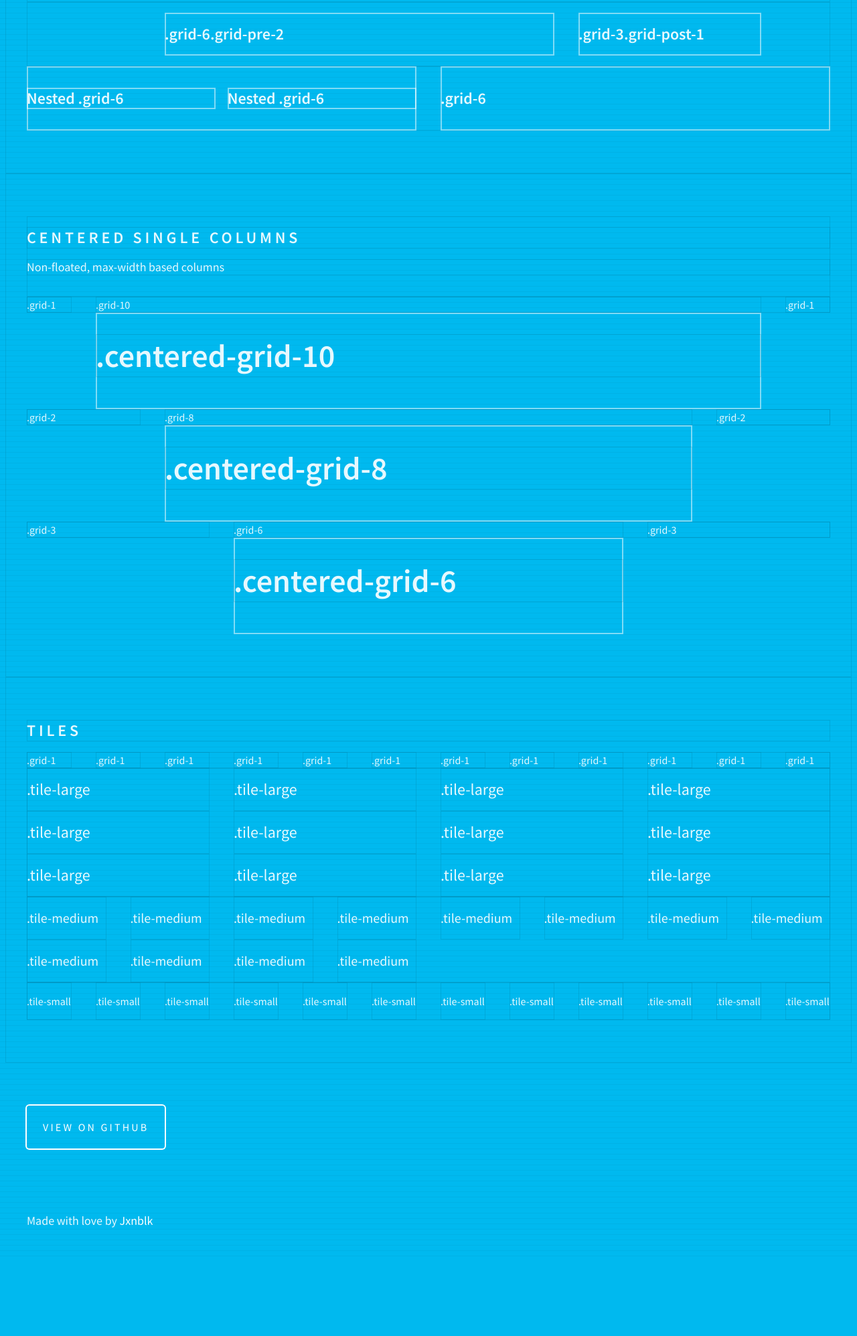
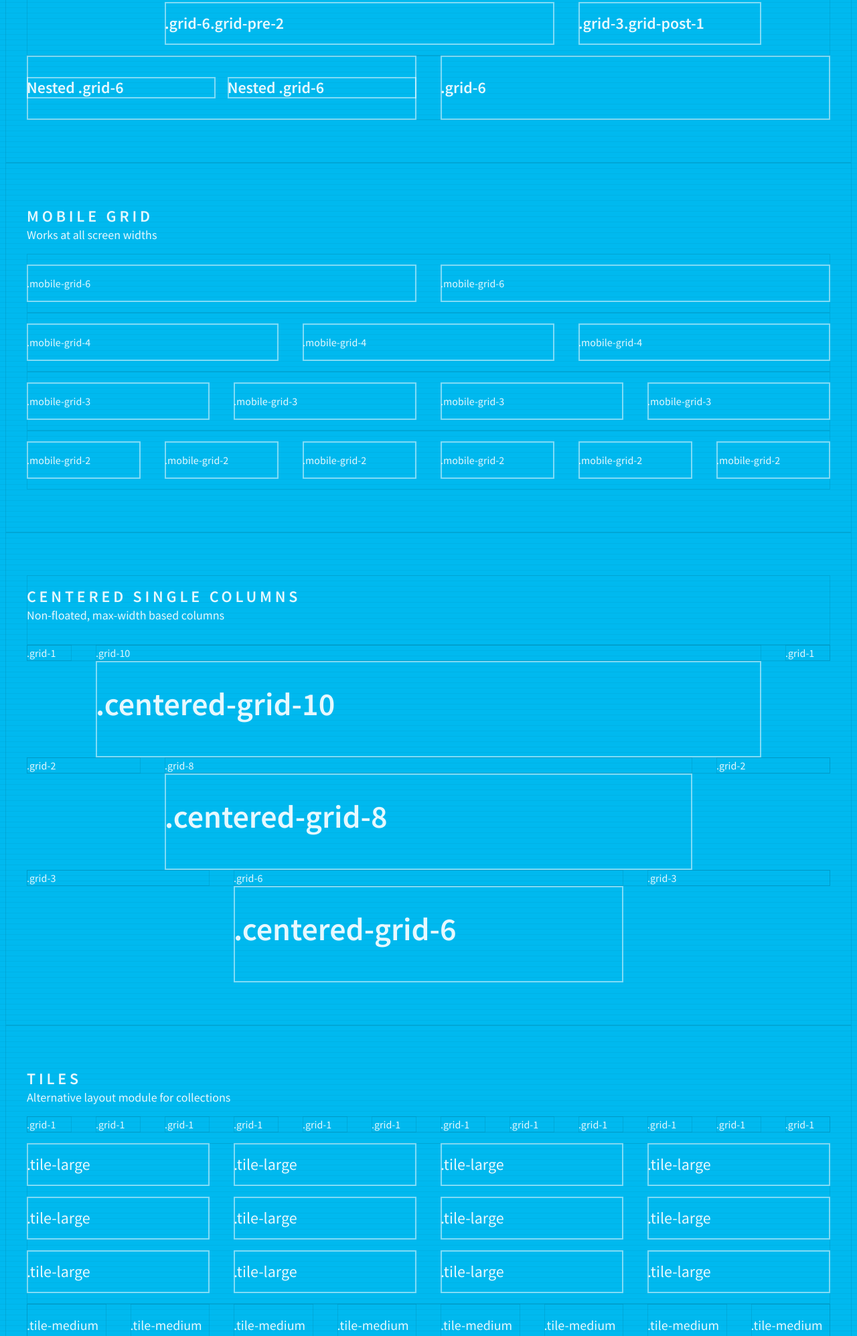
Before and after one commit to jxnblk/tempo, a plain HTML site: page index.html in a window 1280 px wide. Shown: the part 805-2800 px from the top of the page at 67% size. Before the commit the page ends 2688 px from the top, so only its background shows below. Drawn offline with Linux system fonts and the light colour scheme.

Commit message:
Mobile grid

```diff
--- a/index.html
+++ b/index.html
@@ -7,6 +7,7 @@
   <meta name="description" content="Responsive layout modules for BASSCSS">
   <meta name="viewport" content="width=device-width, initial-scale=1">
   <link rel="stylesheet" href="site/style.css" />
+  <link rel="stylesheet" href="tempo.css" />
   <link href='http://fonts.googleapis.com/css?family=Source+Sans+Pro:400,600' rel='stylesheet' type='text/css'>
 </head>
 
@@ -19,7 +20,7 @@
 
   <section id="grid" class="container px2 py4 outline">
     <div class="py1">
-      <h1 class="h3 caps">12 Column Flexible Grid System</h1>
+      <h1 class="h3 caps mb0">12 Column Flexible Grid System</h1>
     </div>
     <div class="clearfix h2 bold py1">
       <div class="grid grid-8 py1 box">.grid-8</div>
@@ -62,32 +63,6 @@
       <div class="grid grid-6 box">.grid-6</div>
       <div class="grid grid-6 box">.grid-6</div>
     </div>
-
-    <!--
-    <div class="clearfix">
-      <div class="grid grid-7">.grid-7</div>
-      <div class="grid grid-5">.grid-5</div>
-    </div>
-    <div class="clearfix">
-      <div class="grid grid-8">.grid-8</div>
-      <div class="grid grid-4">.grid-4</div>
-    </div>
-    <div class="clearfix">
-      <div class="grid grid-9">.grid-9</div>
-      <div class="grid grid-3">.grid-3</div>
-    </div>
-    <div class="clearfix">
-      <div class="grid grid-10">.grid-10</div>
-      <div class="grid grid-2">.grid-2</div>
-    </div>
-    <div class="clearfix">
-      <div class="grid grid-11">.grid-11</div>
-      <div class="grid grid-1">.grid-1</div>
-    </div>
-    <div class="clearfix">
-      <div class="grid grid-12">.grid-12</div>
-    </div>
-    -->
     <div class="clearfix h3 bold py1">
       <div class="grid grid-6 grid-pre-2 py1 box">.grid-6.grid-pre-2</div>
       <div class="grid grid-3 grid-post-1 py1 box">.grid-3.grid-post-1</div>
@@ -101,9 +76,37 @@
     </div>
   </section>
 
+  <section id="mobile-grid" class="container px2 py4 outline">
+    <h1 class="h3 caps mb0">Mobile Grid</h1>
+    <p>Works at all screen widths</p>
+    <div class="clearfix py1">
+      <div class="mobile-grid mobile-grid-6 py1 box">.mobile-grid-6</div>
+      <div class="mobile-grid mobile-grid-6 py1 box">.mobile-grid-6</div>
+    </div>
+    <div class="clearfix py1">
+      <div class="mobile-grid mobile-grid-4 py1 box">.mobile-grid-4</div>
+      <div class="mobile-grid mobile-grid-4 py1 box">.mobile-grid-4</div>
+      <div class="mobile-grid mobile-grid-4 py1 box">.mobile-grid-4</div>
+    </div>
+    <div class="clearfix py1">
+      <div class="mobile-grid mobile-grid-3 py1 box">.mobile-grid-3</div>
+      <div class="mobile-grid mobile-grid-3 py1 box">.mobile-grid-3</div>
+      <div class="mobile-grid mobile-grid-3 py1 box">.mobile-grid-3</div>
+      <div class="mobile-grid mobile-grid-3 py1 box">.mobile-grid-3</div>
+    </div>
+    <div class="clearfix py1">
+      <div class="mobile-grid mobile-grid-2 py1 box">.mobile-grid-2</div>
+      <div class="mobile-grid mobile-grid-2 py1 box">.mobile-grid-2</div>
+      <div class="mobile-grid mobile-grid-2 py1 box">.mobile-grid-2</div>
+      <div class="mobile-grid mobile-grid-2 py1 box">.mobile-grid-2</div>
+      <div class="mobile-grid mobile-grid-2 py1 box">.mobile-grid-2</div>
+      <div class="mobile-grid mobile-grid-2 py1 box">.mobile-grid-2</div>
+    </div>
+  </section>
+
   <section id="centered-columns" class="container px2 py4 outline">
     <div class="py1">
-      <h1 class="h3 caps">Centered Single Columns</h1>
+      <h1 class="h3 caps mb0">Centered Single Columns</h1>
       <p class="">Non-floated, max-width based columns</p>
     </div>
     <div class="clearfix">
@@ -133,8 +136,9 @@
   </section>
 
   <section id="tiles" class="container px2 py4 outline">
-    <h2 class="h3 caps">Tiles</h2>
-    <div class="clearfix">
+    <h2 class="h3 caps mb0">Tiles</h2>
+    <p>Alternative layout module for collections</p>
+    <div class="clearfix mb1">
       <div class="grid grid-1">.grid-1</div>
       <div class="grid grid-1">.grid-1</div>
       <div class="grid grid-1">.grid-1</div>
@@ -149,46 +153,46 @@
       <div class="grid grid-1">.grid-1</div>
     </div>
     <div class="clearfix h3">
-      <div class="tile-large py1">.tile-large</div>
-      <div class="tile-large py1">.tile-large</div>
-      <div class="tile-large py1">.tile-large</div>
-      <div class="tile-large py1">.tile-large</div>
-      <div class="tile-large py1">.tile-large</div>
-      <div class="tile-large py1">.tile-large</div>
-      <div class="tile-large py1">.tile-large</div>
-      <div class="tile-large py1">.tile-large</div>
-      <div class="tile-large py1">.tile-large</div>
-      <div class="tile-large py1">.tile-large</div>
-      <div class="tile-large py1">.tile-large</div>
-      <div class="tile-large py1">.tile-large</div>
+      <div class="tile-large py1 mb1 box">.tile-large</div>
+      <div class="tile-large py1 mb1 box">.tile-large</div>
+      <div class="tile-large py1 mb1 box">.tile-large</div>
+      <div class="tile-large py1 mb1 box">.tile-large</div>
+      <div class="tile-large py1 mb1 box">.tile-large</div>
+      <div class="tile-large py1 mb1 box">.tile-large</div>
+      <div class="tile-large py1 mb1 box">.tile-large</div>
+      <div class="tile-large py1 mb1 box">.tile-large</div>
+      <div class="tile-large py1 mb1 box">.tile-large</div>
+      <div class="tile-large py1 mb1 box">.tile-large</div>
+      <div class="tile-large py1 mb1 box">.tile-large</div>
+      <div class="tile-large py1 mb1 box">.tile-large</div>
     </div>
     <div class="clearfix p">
-      <div class="tile-medium py1">.tile-medium</div>
-      <div class="tile-medium py1">.tile-medium</div>
-      <div class="tile-medium py1">.tile-medium</div>
-      <div class="tile-medium py1">.tile-medium</div>
-      <div class="tile-medium py1">.tile-medium</div>
-      <div class="tile-medium py1">.tile-medium</div>
-      <div class="tile-medium py1">.tile-medium</div>
-      <div class="tile-medium py1">.tile-medium</div>
-      <div class="tile-medium py1">.tile-medium</div>
-      <div class="tile-medium py1">.tile-medium</div>
-      <div class="tile-medium py1">.tile-medium</div>
+      <div class="tile-medium py1 mb1">.tile-medium</div>
+      <div class="tile-medium py1 mb1">.tile-medium</div>
+      <div class="tile-medium py1 mb1">.tile-medium</div>
+      <div class="tile-medium py1 mb1">.tile-medium</div>
+      <div class="tile-medium py1 mb1">.tile-medium</div>
+      <div class="tile-medium py1 mb1">.tile-medium</div>
+      <div class="tile-medium py1 mb1">.tile-medium</div>
+      <div class="tile-medium py1 mb1">.tile-medium</div>
+      <div class="tile-medium py1 mb1">.tile-medium</div>
+      <div class="tile-medium py1 mb1">.tile-medium</div>
+      <div class="tile-medium py1 mb1">.tile-medium</div>
       <div class="tile-medium py1">.tile-medium</div>
     </div>
     <div class="clearfix small">
-      <div class="tile-small py1">.tile-small</div>
-      <div class="tile-small py1">.tile-small</div>
-      <div class="tile-small py1">.tile-small</div>
-      <div class="tile-small py1">.tile-small</div>
-      <div class="tile-small py1">.tile-small</div>
-      <div class="tile-small py1">.tile-small</div>
-      <div class="tile-small py1">.tile-small</div>
-      <div class="tile-small py1">.tile-small</div>
-      <div class="tile-small py1">.tile-small</div>
-      <div class="tile-small py1">.tile-small</div>
-      <div class="tile-small py1">.tile-small</div>
-      <div class="tile-small py1">.tile-small</div>
+      <div class="tile-small py1 mb1">.tile-small</div>
+      <div class="tile-small py1 mb1">.tile-small</div>
+      <div class="tile-small py1 mb1">.tile-small</div>
+      <div class="tile-small py1 mb1">.tile-small</div>
+      <div class="tile-small py1 mb1">.tile-small</div>
+      <div class="tile-small py1 mb1">.tile-small</div>
+      <div class="tile-small py1 mb1">.tile-small</div>
+      <div class="tile-small py1 mb1">.tile-small</div>
+      <div class="tile-small py1 mb1">.tile-small</div>
+      <div class="tile-small py1 mb1">.tile-small</div>
+      <div class="tile-small py1 mb1">.tile-small</div>
+      <div class="tile-small py1 mb1">.tile-small</div>
     </div>
   </section>
 
--- a/scss/_grid.scss
+++ b/scss/_grid.scss
@@ -6,6 +6,38 @@
   margin-left: auto;
 }
 
+// Mobile grid
+.mobile-grid {
+  float: left;
+  margin-left: $gutter/2;
+  margin-right: $gutter/2;
+  &:first-child { margin-left: 0; }
+  &:last-child { margin-right: 0; }
+}
+
+@for $i from 1 through 11 {
+  .mobile-grid-#{$i} {
+    width: percentage($i/12) - $gutter + ($gutter * $i / 12);
+  }
+
+  //@if ($i < $pre-post-max + 1) and ($i < 12) {
+  //  .mobile-grid-pre-#{$i} {
+  //    margin-left: percentage($i/12) + ($gutter * $i / 12) + $gutter/2;
+  //    &:first-child {
+  //      margin-left: percentage($i/12) + ($gutter * $i / 12);
+  //    }
+  //  }
+  //  .mobile-grid-post-#{$i} {
+  //    margin-right: percentage($i/12) + ($gutter * $i / 12) + $gutter/2;
+  //    &:last-child {
+  //      margin-right: percentage($i/12) + ($gutter * $i / 12);
+  //    }
+  //  }
+  //}
+
+}
+
+// Desktop grid
 @media (min-width: $bp1) {
   .grid {
     float: left;
@@ -15,7 +47,7 @@
     &:last-child { margin-right: 0; }
   }
 
-  @for $i from 1 through 12 {
+  @for $i from 1 through 11 {
     .grid-#{$i} {
       width: percentage($i/12) - $gutter + ($gutter * $i / 12);
     }
--- a/site/_theme.scss
+++ b/site/_theme.scss
@@ -148,12 +148,11 @@ a {
 .rounded { border-radius: .25rem; }
 .transition-all { transition: all .2s ease; }
 
-//.outline, .outline * { outline: 1px solid rgba(#fff, .2); }
-//.outline, .outline * { outline: 1px solid rgba(darken($blue, 20%), .2); }
-.outline, .outline * { box-shadow: inset 0 0 0 1px rgba(darken($blue, 20%), .2); }
+// This is a terrible selector, I strongly DO NOT recommend doing this
+.outline, .outline div { box-shadow: inset 0 0 0 1px rgba(darken($blue, 20%), .2); }
 
 // Box-shadow border
-.box { box-shadow: inset 0 0 0 2px rgba(#fff, .5); }
+.box, .outline .box { box-shadow: inset 0 0 0 2px rgba(#fff, .5); }
 
 
 .show-baseline { background-image: url(baseline-16.svg); }
--- a/site/style.scss
+++ b/site/style.scss
@@ -12,4 +12,4 @@
 @import "positions";
 @import "theme";
 
-@import "../scss/tempo";
+//@import "../scss/tempo";
```
Also changed, not shown: site/style.css, tempo.css, tempo.min.css.
